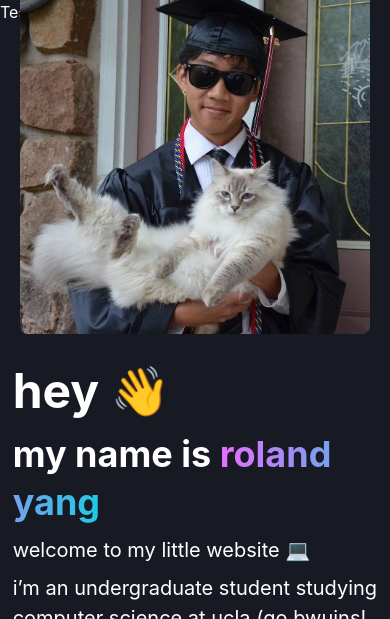
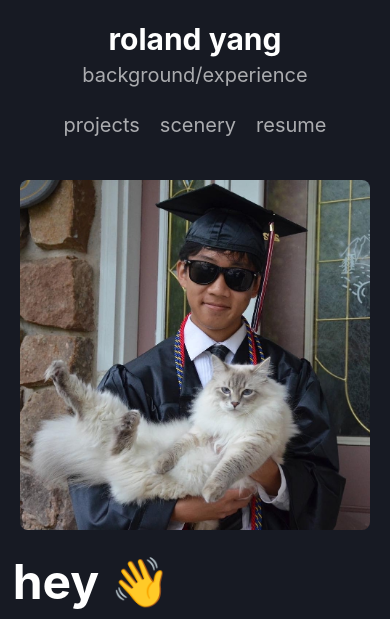
Before and after one commit to rolandyangg/rolandyang-website, a Gatsby site: page / in a window 390 px wide. Shown: the top 619 px of the page. Built offline with nearby package versions, Linux system fonts and the light colour scheme; Gatsby itself is replaced by a stand-in of ours.

Commit message:
Responsive Formatting & Navbar Layout

```diff
--- a/src/components/navbar.js
+++ b/src/components/navbar.js
@@ -1,8 +1,41 @@
 import * as React from 'react'
-import { Text } from '@chakra-ui/react'
+import { Text, Center, Flex, Link, HStack, Box, Image, Heading } from '@chakra-ui/react'
+
+const menuItems = [
+    {
+        name: "background/experience",
+        link: "/about"
+    },
+    {
+        name: "projects",
+        link: "/projects"
+    },
+    {
+        name: "scenery",
+        link: "/scenery"
+    },
+    {
+        name: "resume",
+        link: "/resume"
+    },
+]
 
 export default function Navbar() {
     return (
-        <Text>Test</Text>
+        <Center justify="center">
+        <Box maxW="1100px" w="100%" mx="25px" pt={{base: 0, sm: 5}}>
+            <Flex align="center" justify="space-between" flexDir={{ base: "column", md: "row" }} p="20px">
+                <Flex>
+                    <Image/>
+                    <Heading fontSize="3xl">roland yang</Heading>
+                </Flex>
+                <HStack spacing={5} flexWrap="wrap" justify="center">
+                    {menuItems.map((menuItem, i) => {
+                        return <Link color="whiteAlpha.700" fontSize="xl" key={i}>{menuItem.name}</Link>;
+                    })}
+                </HStack>
+            </Flex>
+        </Box>
+        </Center>
     )
 }
--- a/src/pages/index.js
+++ b/src/pages/index.js
@@ -65,15 +65,34 @@ const buttons = [
 	]
 ]
 
+const menuItems = [
+    {
+        name: "Background/Experience",
+        link: "/about"
+    },
+    {
+        name: "Projects",
+        link: "/projects"
+    },
+    {
+        name: "Scenery",
+        link: "/scenery"
+    },
+    {
+        name: "Resume",
+        link: "/resume"
+    },
+]
+
 // https://chakra-ui.com/docs/components/flex
 export default function Home() {
   return (
     <ChakraProvider theme={theme}>
 	<Navbar/>
-      <Center p="50px" justify="center" h="100vh">
-		<VStack>
+      <Center justify="center" p={{base: 0, md: "100px"}}>
+		<VStack spacing={3}>
         <Flex direction={{ base: "column", md: "row"}} justify="center" align="center" flexWarp="wrap">
-          <Center my="25px" mx="30px">
+          <Center mx="30px" my="20px">
             <Image alt='Roland Yang' src="/hsgradpic.jpeg" borderRadius="lg" maxW="350px"/>
           </Center>
           <VStack mx="30px" align="left" maxW="600px">
@@ -95,9 +114,9 @@ export default function Home() {
 				</Flex>
 			</Flex>
 		  </VStack>
-        </Flex>
-		<Text justify="center" align="center" maxW="790px">currently i am seeking internships in software engineering, however all opportunities are greatly appreciated!</Text>
-		<Text justify="center" align="center">feel free to reach out via any of my provided socials!</Text>
+        	</Flex>
+			<Text maxW="90%" justify="center" align="center" pt={5}>currently i am seeking internships in software engineering, however all opportunities are greatly appreciated!</Text>
+			<Text maxW="90%" justify="center" align="center">feel free to reach out via any of my provided socials!</Text>
 		</VStack>
       </Center>
     </ChakraProvider>
```
